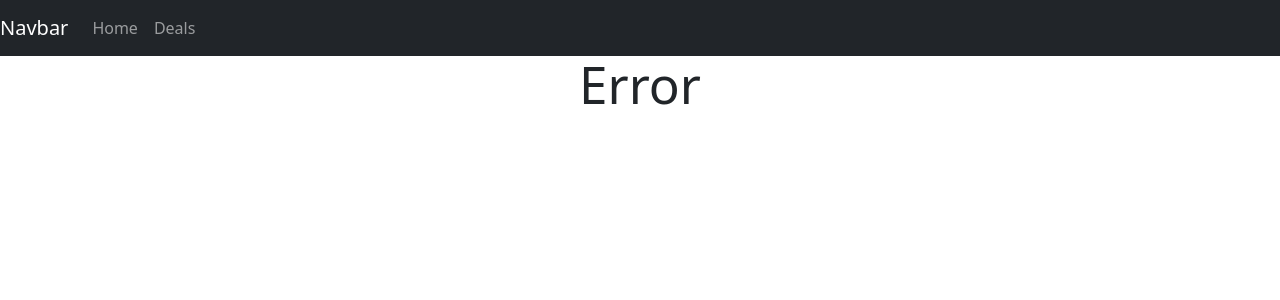
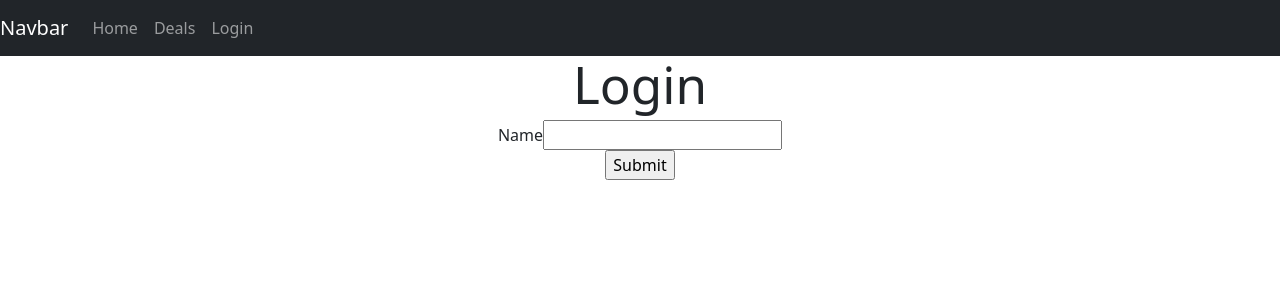
Before and after one commit to anuragkumar-git/ROYAL, a React (Vite) app in the folder mern/6-FEB/landingPage/: page /login in a window 1280 px wide. Shown: the top 300 px of the page. Built offline with nearby package versions, Linux system fonts and the light colour scheme.

Commit message:
classwork

```diff
--- a/mern/6-FEB/landingPage/package.json
+++ b/mern/6-FEB/landingPage/package.json
@@ -13,6 +13,7 @@
   "dependencies": {
     "react": "^18.3.1",
     "react-dom": "^18.3.1",
+    "react-hook-form": "^7.54.2",
     "react-router-dom": "^7.1.5"
   },
   "devDependencies": {
--- a/mern/6-FEB/landingPage/src/App.jsx
+++ b/mern/6-FEB/landingPage/src/App.jsx
@@ -12,6 +12,8 @@ import { Home } from './components/tukku/Home'
 import { Deals } from './components/tukku/Deals'
 import { Error } from './components/tukku/Error'
 import { Landing } from './components/tukku/Landing'
+import { View } from './components/tukku/View'
+import { Login } from './components/forms/Login'
 
 function App() {
 
@@ -27,6 +29,8 @@ function App() {
             <Route path= '/*' element = {<Error/>}></Route>
             <Route path='/home' element = {<Home/>}></Route>
             <Route path='/deals' element = {<Deals/>}></Route>
+            <Route path='/deals/:id' element={<View/>}></Route>
+            <Route path='/login' element={<Login/>}></Route>
         </Routes>
       </div>
   )
--- a/mern/6-FEB/landingPage/src/components/Navbar.jsx
+++ b/mern/6-FEB/landingPage/src/components/Navbar.jsx
@@ -33,9 +33,12 @@ export const Navbar = () => {
               </Link>
             </li>
             <li class="nav-item">
-            <Link class="nav-link" to="/deals">
+              <Link class="nav-link" to="/deals">
                 Deals
               </Link>
+            </li>
+            <li>
+              <Link class="nav-link" to="/login">Login</Link>
             </li>
           </ul>
         </div>
--- /dev/null
+++ b/mern/6-FEB/landingPage/src/components/forms/Login.jsx
@@ -0,0 +1,29 @@
+import React from "react";
+import { useForm } from "react-hook-form";
+
+export const Login = () => {
+  // const { formdata, handleForm } = useForm();
+  const { register, handleSubmit } = useForm();
+
+  const dataHandler = (data) => {
+    console.log(data);
+  };
+  return (
+    <div>
+      <h1>Login</h1>
+      <div className="loginCard">
+        {/* <form onSubmit={handleForm(dataHandler)}> */}
+        <form onSubmit={handleSubmit(dataHandler)}>
+          <div>
+            <lable>Name</lable>
+            {/* <input type="text" {...formdata("name")} /> */}
+            <input type="text" {...register("name")} />
+          </div>
+          <div>
+            <input type="submit"></input>
+          </div>
+        </form>
+      </div>
+    </div>
+  );
+};
--- a/mern/6-FEB/landingPage/src/components/tukku/Deals.jsx
+++ b/mern/6-FEB/landingPage/src/components/tukku/Deals.jsx
@@ -1,7 +1,18 @@
-import React from 'react'
+import React from "react";
+import { Link } from "react-router-dom";
 
 export const Deals = () => {
   return (
-    <div><h1>Deals</h1></div>
-  )
-}
+    <div>
+      <ul>
+        <h1>Deals</h1>
+        <li>
+          <Link to="/deals/playstation">Play Staion</Link>
+        </li>
+        <li>
+          <Link to="/deals/xbox">X-Box</Link>
+        </li>
+      </ul>
+    </div>
+  );
+};
--- /dev/null
+++ b/mern/6-FEB/landingPage/src/components/tukku/View.jsx
@@ -0,0 +1,11 @@
+import React from 'react'
+import {useParams} from 'react-router-dom'
+
+export const View = () => {
+    const id = useParams().id
+  return (
+    <div>
+        <h1>{id}</h1>
+    </div>
+  )
+}
```
Also changed, not shown: 1 other file (tests, documents, lock files or other folders).
